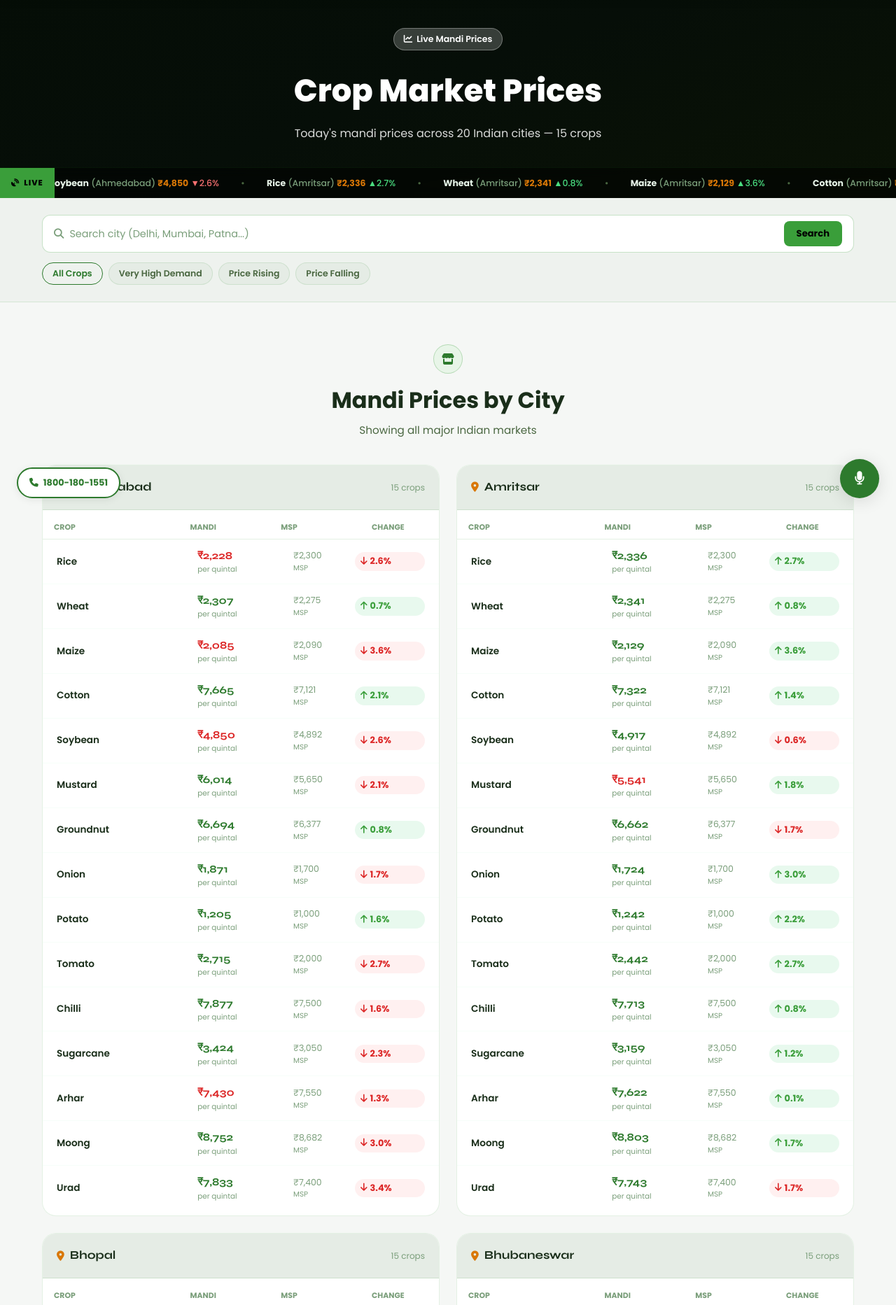
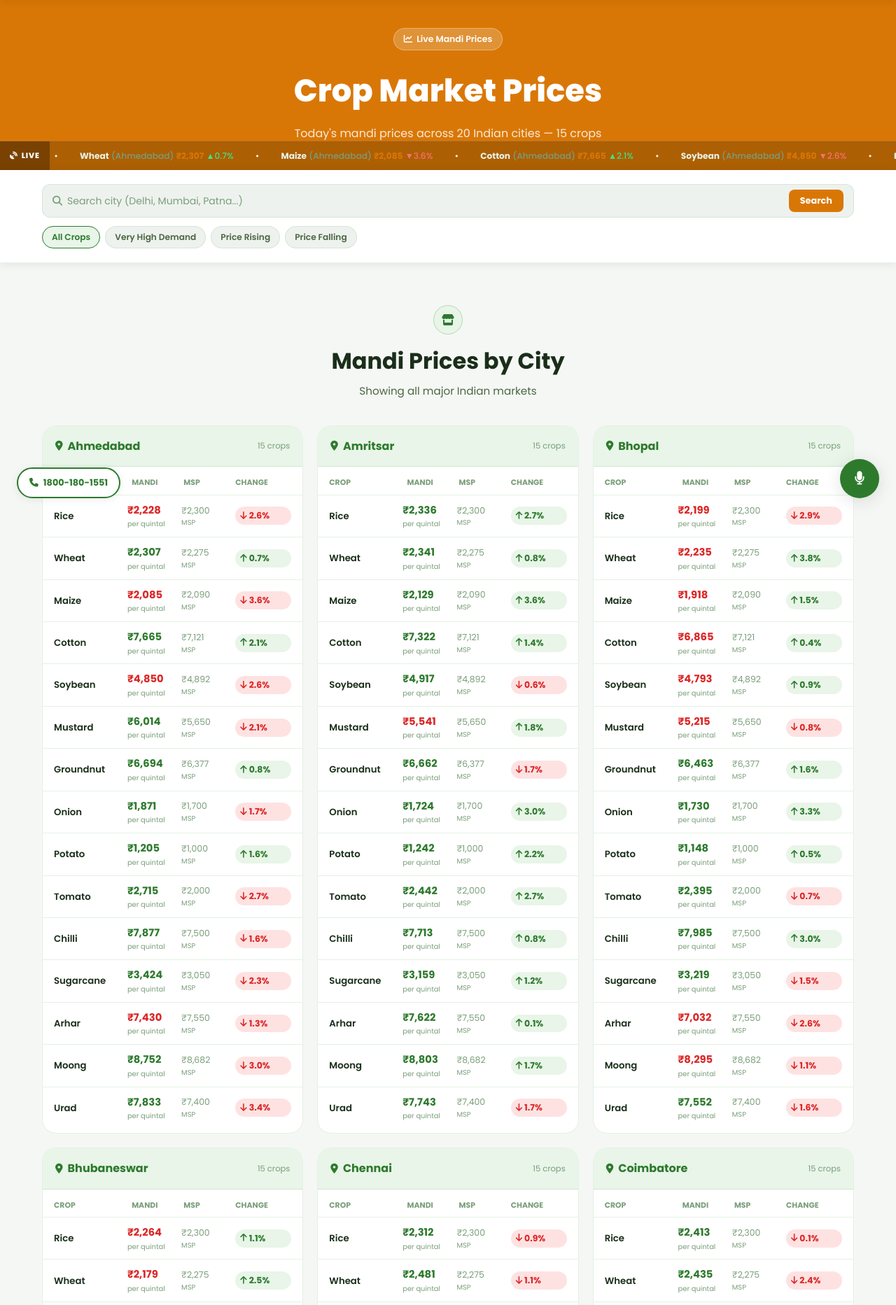
Before and after one commit to puspendugorai-coder/SmartAgro, a Flask app: page /market in a window 1280 px wide. Shown: the part 64-1929 px from the top of the page at 70% size. Run offline with Flask 3, Linux system fonts and the light colour scheme.

Commit message:
Update market.css with new styles and layout changes
Refactor market CSS styles for improved layout and design.

```diff
--- a/static/css/market.css
+++ b/static/css/market.css
@@ -1,317 +1,74 @@
-/* ═══════════════════════════════════════
-   market.css
-═══════════════════════════════════════ */
+.market-hero { background:var(--amber); }
+.market-hero .page-hero { background:var(--amber); }
+.market-hero h1 { color:#fff; }
+.price-ticker { position:absolute; bottom:0; left:0; right:0; height:42px; background:rgba(0,0,0,0.2); border-top:1px solid rgba(255,255,255,0.15); display:flex; align-items:center; overflow:hidden; z-index:2; }
+.ticker-label { padding:0 14px; background:rgba(0,0,0,0.3); color:#fff; font-weight:800; font-size:0.68rem; height:100%; display:flex; align-items:center; gap:5px; flex-shrink:0; letter-spacing:0.8px; }
+.ticker-track { flex:1; overflow:hidden; height:100%; display:flex; align-items:center; }
+.ticker-content { white-space:nowrap; font-size:0.76rem; color:rgba(255,255,255,0.9); font-weight:500; animation:tickerScroll 120s linear infinite; padding-left:100%; }
+@keyframes tickerScroll { from{transform:translateX(0)} to{transform:translateX(-50%)} }
 
-.market-hero { padding-bottom: 80px; background: linear-gradient(160deg, #050d06, #060e08, #0a1205); }
-.market-hero .orb-1 { background: radial-gradient(circle, var(--amber), transparent); }
-.market-hero .orb-2 { background: radial-gradient(circle, var(--green-2), transparent); }
+.search-bar-section { background:var(--card); border-bottom:1px solid var(--border); padding:20px 0; position:sticky; top:var(--nav-h); z-index:100; box-shadow:var(--shadow); }
+.search-filter-bar { display:flex; flex-direction:column; gap:12px; }
+.search-box { display:flex; align-items:center; gap:7px; background:var(--bg-2); border:1.5px solid var(--border); border-radius:var(--radius); padding:7px 14px; transition:var(--trans); }
+.search-box:focus-within { border-color:var(--amber); }
+.search-box i { color:var(--text-3); font-size:0.88rem; }
+.search-box input { flex:1; background:none; border:none; outline:none; color:var(--text); font-size:0.88rem; font-family:inherit; }
+.search-box input::placeholder { color:var(--text-3); }
+.search-btn { padding:7px 16px; background:var(--amber); color:#fff; font-weight:700; font-size:0.8rem; border-radius:var(--radius-sm); transition:var(--trans); border:none; cursor:pointer; }
+.search-btn:hover { opacity:0.9; }
+.clear-btn { width:26px; height:26px; border-radius:50%; background:var(--bg-3); border:1px solid var(--border); color:var(--text-3); display:flex; align-items:center; justify-content:center; font-size:0.72rem; transition:var(--trans); cursor:pointer; }
+.clear-btn:hover { background:var(--red); color:#fff; border-color:transparent; }
+.filter-chips { display:flex; gap:7px; flex-wrap:wrap; }
+.chip { padding:6px 13px; border-radius:50px; font-size:0.76rem; font-weight:600; border:1.5px solid var(--border); color:var(--text-2); background:var(--bg-2); cursor:pointer; transition:var(--trans); }
+.chip:hover,.chip.active { background:var(--green-light); border-color:var(--green); color:var(--green); }
+.chip-high:hover,.chip-high.active { background:var(--amber-light); border-color:var(--amber); color:var(--amber); }
+.chip-rising:hover,.chip-rising.active { background:var(--green-light); border-color:var(--green); color:var(--green); }
+.chip-falling:hover,.chip-falling.active { background:var(--red-light); border-color:var(--red); color:var(--red); }
 
-/* Price Ticker */
-.price-ticker {
-  position: absolute;
-  bottom: 0; left: 0; right: 0;
-  height: 44px;
-  background: rgba(0,0,0,0.5);
-  backdrop-filter: blur(8px);
-  border-top: 1px solid var(--border);
-  display: flex;
-  align-items: center;
-  overflow: hidden;
-  z-index: 2;
-}
-.ticker-label {
-  padding: 0 16px;
-  background: var(--green-2);
-  color: #000;
-  font-weight: 800;
-  font-size: 0.7rem;
-  height: 100%;
-  display: flex;
-  align-items: center;
-  gap: 6px;
-  flex-shrink: 0;
-  letter-spacing: 1px;
-}
-.ticker-track { flex: 1; overflow: hidden; height: 100%; display: flex; align-items: center; }
-.ticker-content {
-  white-space: nowrap;
-  font-size: 0.78rem;
-  color: var(--text-2);
-  font-weight: 500;
-  animation: tickerScroll 150s linear infinite;
-  padding-left: 100%;
-}
-@keyframes tickerScroll {
-  from { transform: translateX(0); }
-  to   { transform: translateX(-100%); }
-}
+.market-loading { text-align:center; padding:70px 0; }
+.market-loading p { color:var(--text-2); margin-top:7px; }
+.market-cities-grid { display:grid; grid-template-columns:repeat(auto-fill,minmax(min(360px,100%),1fr)); gap:20px; }
+.city-card { background:var(--card); border:1.5px solid var(--border); border-radius:var(--radius-lg); overflow:hidden; transition:var(--trans); animation:fadeInUp 0.4s ease both; }
+.city-card:hover { border-color:var(--border-2); box-shadow:var(--shadow); }
+.city-card-header { display:flex; align-items:center; justify-content:space-between; padding:16px 18px; background:var(--green-light); border-bottom:1px solid var(--border); }
+.city-name { display:flex; align-items:center; gap:7px; font-size:1rem; font-weight:700; color:var(--green); }
+.city-name i { font-size:0.88rem; }
+.city-count { font-size:0.72rem; color:var(--text-3); }
+.crop-rows { padding:6px 0; }
+.crop-row { display:grid; grid-template-columns:1.4fr 1fr 1fr 80px; align-items:center; padding:10px 16px; border-bottom:1px solid var(--border); transition:var(--trans); gap:8px; }
+.crop-row:last-child { border-bottom:none; }
+.crop-row:hover { background:var(--bg-2); }
+.cr-name { font-size:0.83rem; font-weight:600; color:var(--text); }
+.cr-price { font-size:0.92rem; font-weight:700; color:var(--text); }
+.cr-unit  { font-size:0.62rem; color:var(--text-3); display:block; }
+.cr-msp   { font-size:0.78rem; color:var(--text-3); }
+.cr-change { display:flex; align-items:center; gap:3px; font-size:0.78rem; font-weight:700; padding:3px 7px; border-radius:50px; }
+.cr-change.up   { color:var(--green); background:var(--green-light); }
+.cr-change.down { color:var(--red);   background:var(--red-light); }
 
-/* ── Search Section ─────────────────── */
-.search-bar-section {
-  background: var(--bg-2);
-  border-bottom: 1px solid var(--border);
-  padding: 24px 0;
-  position: sticky;
-  top: var(--nav-h);
-  z-index: 100;
-}
-.search-filter-bar { display: flex; flex-direction: column; gap: 14px; }
-.search-box {
-  display: flex;
-  align-items: center;
-  gap: 8px;
-  background: var(--card);
-  border: 1px solid var(--border-2);
-  border-radius: var(--radius);
-  padding: 8px 16px;
-  transition: var(--trans);
-}
-.search-box:focus-within { border-color: var(--green); box-shadow: 0 0 0 3px rgba(74,222,128,0.1); }
-.search-box i { color: var(--text-3); font-size: 0.9rem; }
-.search-box input {
-  flex: 1;
-  background: none;
-  border: none;
-  outline: none;
-  color: var(--text);
-  font-size: 0.9rem;
-  font-family: inherit;
-}
-.search-box input::placeholder { color: var(--text-3); }
-.search-btn {
-  padding: 8px 18px;
-  background: var(--green-2);
-  color: #000;
-  font-weight: 700;
-  font-size: 0.82rem;
-  border-radius: var(--radius-sm);
-  transition: var(--trans);
-}
-.search-btn:hover { background: var(--green); transform: scale(1.02); }
-.clear-btn {
-  width: 28px; height: 28px;
-  border-radius: 50%;
-  background: var(--bg-3);
-  border: 1px solid var(--border);
-  color: var(--text-3);
-  display: flex; align-items: center; justify-content: center;
-  font-size: 0.75rem;
-  transition: var(--trans);
-}
-.clear-btn:hover { background: var(--red-2); color: #fff; border-color: transparent; }
+.no-results { text-align:center; padding:70px 0; color:var(--text-3); }
+.no-results i { font-size:2.8rem; margin-bottom:14px; }
+.no-results h3 { font-size:1.1rem; font-weight:700; color:var(--text-2); margin-bottom:7px; }
+.no-results p  { font-size:0.875rem; margin-bottom:20px; }
 
-.filter-chips { display: flex; gap: 8px; flex-wrap: wrap; }
-.chip {
-  padding: 6px 14px;
-  border-radius: 50px;
-  font-size: 0.78rem;
-  font-weight: 600;
-  border: 1px solid var(--border);
-  color: var(--text-2);
-  background: var(--bg-3);
-  cursor: pointer;
-  transition: var(--trans);
-}
-.chip:hover, .chip.active { background: var(--green-glow); border-color: var(--green); color: var(--green); }
-.chip-high:hover, .chip-high.active   { background: rgba(251,191,36,0.1); border-color: var(--amber); color: var(--amber); }
-.chip-rising:hover, .chip-rising.active { background: rgba(74,222,128,0.1); border-color: var(--green); color: var(--green); }
-.chip-falling:hover, .chip-falling.active { background: rgba(248,113,113,0.1); border-color: var(--red); color: var(--red); }
+.chart-section { background:var(--bg-2); }
+.chart-wrapper { background:var(--card); border:1px solid var(--border); border-radius:var(--radius-lg); overflow:hidden; }
+.chart-controls { display:flex; justify-content:space-between; align-items:center; padding:14px 18px; border-bottom:1px solid var(--border); flex-wrap:wrap; gap:10px; }
+.chart-tabs { display:flex; gap:4px; }
+.chart-tab { padding:6px 13px; border-radius:var(--radius-sm); font-size:0.8rem; font-weight:600; color:var(--text-2); background:var(--bg-2); border:1px solid var(--border); transition:var(--trans); cursor:pointer; }
+.chart-tab:hover,.chart-tab.active { background:var(--green-light); border-color:var(--green); color:var(--green); }
+.chart-city-select select { padding:6px 11px; background:var(--bg-2); border:1px solid var(--border-2); border-radius:var(--radius-sm); color:var(--text); font-size:0.8rem; font-family:inherit; outline:none; cursor:pointer; }
+.chart-canvas-wrap { padding:20px; height:340px; position:relative; }
 
-/* ── Legend ─────────────────────────── */
-.legend-section { background: var(--bg-3); border-bottom: 1px solid var(--border); padding: 14px 0; }
-.legend-bar { display: flex; align-items: center; gap: 20px; flex-wrap: wrap; }
-.legend-item { display: flex; align-items: center; gap: 6px; font-size: 0.78rem; color: var(--text-2); }
-.legend-dot { width: 10px; height: 10px; border-radius: 50%; flex-shrink: 0; }
-.dot-very-high { background: #a78bfa; }
-.dot-high      { background: var(--green); }
-.dot-medium    { background: var(--amber); }
-.dot-low       { background: var(--text-3); }
-.legend-arrow { font-size: 0.85rem; }
-.arrow-up  { color: var(--green); }
-.arrow-down { color: var(--red); }
-.legend-divider { width: 1px; height: 20px; background: var(--border); margin: 0 4px; }
+.table-wrapper { overflow-x:auto; border-radius:var(--radius); border:1px solid var(--border); }
+.price-table { width:100%; border-collapse:collapse; font-size:0.8rem; min-width:860px; }
+.price-table th { padding:11px 14px; background:var(--green-light); color:var(--green); font-weight:700; text-align:right; border-bottom:1px solid var(--border); white-space:nowrap; font-size:0.76rem; }
+.price-table th:first-child { text-align:left; }
+.price-table td { padding:10px 14px; border-bottom:1px solid var(--border); text-align:right; color:var(--text); font-weight:500; }
+.price-table td:first-child { text-align:left; font-weight:700; }
+.price-table tr:last-child td { border-bottom:none; }
+.price-table tr:hover td { background:var(--bg-2); }
+.price-table td.not-available { color:var(--text-3); }
 
-/* ── Market Data Grid ───────────────── */
-.market-loading { text-align: center; padding: 80px 0; }
-.market-loading p { color: var(--text-2); margin-top: 8px; }
-
-.market-cities-grid {
-  display: grid;
-  grid-template-columns: repeat(auto-fill, minmax(min(380px, 100%), 1fr));
-  gap: 24px;
-}
-
-/* City Card */
-.city-card {
-  background: var(--card);
-  border: 1px solid var(--border);
-  border-radius: var(--radius-lg);
-  overflow: hidden;
-  transition: var(--trans);
-  animation: fadeInUp 0.4s ease both;
-}
-.city-card:hover { border-color: var(--border-2); box-shadow: var(--shadow); }
-
-.city-card-header {
-  display: flex;
-  align-items: center;
-  justify-content: space-between;
-  padding: 18px 20px;
-  background: var(--bg-3);
-  border-bottom: 1px solid var(--border);
-}
-.city-name {
-  display: flex;
-  align-items: center;
-  gap: 8px;
-  font-family: 'Syne', sans-serif;
-  font-size: 1.05rem;
-  font-weight: 700;
-}
-.city-name i { color: var(--amber); font-size: 0.9rem; }
-.city-count { font-size: 0.75rem; color: var(--text-3); }
-
-.crop-rows { padding: 8px 0; }
-.crop-row {
-  display: grid;
-  grid-template-columns: 1.5fr 1fr 80px 100px;
-  align-items: center;
-  padding: 11px 20px;
-  border-bottom: 1px solid rgba(74,222,128,0.05);
-  transition: var(--trans);
-  gap: 8px;
-}
-.crop-row:last-child { border-bottom: none; }
-.crop-row:hover { background: rgba(74,222,128,0.03); }
-
-.cr-name { font-size: 0.85rem; font-weight: 600; color: var(--text); }
-.cr-price { font-size: 0.95rem; font-weight: 700; color: var(--text); font-family: 'Syne', sans-serif; }
-.cr-unit  { font-size: 0.65rem; color: var(--text-3); display: block; }
-
-.cr-change {
-  display: flex;
-  align-items: center;
-  gap: 4px;
-  font-size: 0.8rem;
-  font-weight: 700;
-  padding: 3px 8px;
-  border-radius: 50px;
-}
-.cr-change.up   { color: var(--green-2); background: rgba(34,197,94,0.1); }
-.cr-change.down { color: var(--red);     background: rgba(248,113,113,0.1); }
-
-.cr-demand {
-  display: inline-flex;
-  align-items: center;
-  justify-content: center;
-  padding: 3px 8px;
-  border-radius: 50px;
-  font-size: 0.68rem;
-  font-weight: 700;
-  text-transform: uppercase;
-  letter-spacing: 0.5px;
-}
-.demand-very-high { background: rgba(167,139,250,0.12); color: #a78bfa; border: 1px solid rgba(167,139,250,0.25); }
-.demand-high      { background: rgba(74,222,128,0.1);   color: var(--green); border: 1px solid rgba(74,222,128,0.2); }
-.demand-medium    { background: rgba(251,191,36,0.1);   color: var(--amber); border: 1px solid rgba(251,191,36,0.2); }
-.demand-low       { background: rgba(107,140,108,0.15); color: var(--text-3); border: 1px solid rgba(107,140,108,0.2); }
-
-/* No Results */
-.no-results {
-  text-align: center;
-  padding: 80px 0;
-  color: var(--text-3);
-}
-.no-results i { font-size: 3rem; margin-bottom: 16px; }
-.no-results h3 { font-size: 1.2rem; font-weight: 700; color: var(--text-2); margin-bottom: 8px; }
-.no-results p  { font-size: 0.875rem; margin-bottom: 24px; }
-
-/* ── Chart Section ──────────────────── */
-.chart-section { background: var(--bg-2); }
-.chart-wrapper {
-  background: var(--card);
-  border: 1px solid var(--border);
-  border-radius: var(--radius-lg);
-  overflow: hidden;
-}
-.chart-controls {
-  display: flex;
-  justify-content: space-between;
-  align-items: center;
-  padding: 16px 20px;
-  border-bottom: 1px solid var(--border);
-  flex-wrap: wrap;
-  gap: 12px;
-}
-.chart-tabs { display: flex; gap: 4px; }
-.chart-tab {
-  padding: 7px 14px;
-  border-radius: var(--radius-sm);
-  font-size: 0.82rem;
-  font-weight: 600;
-  color: var(--text-2);
-  background: var(--bg-3);
-  border: 1px solid var(--border);
-  transition: var(--trans);
-}
-.chart-tab:hover, .chart-tab.active {
-  background: var(--green-glow);
-  border-color: var(--green);
-  color: var(--green);
-}
-.chart-city-select select {
-  padding: 7px 12px;
-  background: var(--bg-3);
-  border: 1px solid var(--border-2);
-  border-radius: var(--radius-sm);
-  color: var(--text);
-  font-size: 0.82rem;
-  font-family: inherit;
-  outline: none;
-  cursor: pointer;
-  transition: var(--trans);
-}
-.chart-city-select select:focus { border-color: var(--green); }
-.chart-canvas-wrap { padding: 24px; height: 360px; position: relative; }
-
-/* ── Price Table ────────────────────── */
-.table-wrapper { overflow-x: auto; border-radius: var(--radius); border: 1px solid var(--border); }
-.price-table { width: 100%; border-collapse: collapse; font-size: 0.82rem; min-width: 900px; }
-.price-table th {
-  padding: 12px 16px;
-  background: var(--bg-3);
-  color: var(--text-2);
-  font-weight: 700;
-  text-align: right;
-  border-bottom: 1px solid var(--border);
-  white-space: nowrap;
-  font-size: 0.78rem;
-}
-.price-table th:first-child { text-align: left; }
-.price-table td {
-  padding: 12px 16px;
-  border-bottom: 1px solid rgba(74,222,128,0.05);
-  text-align: right;
-  color: var(--text);
-  font-weight: 500;
-}
-.price-table td:first-child { text-align: left; font-weight: 700; }
-.price-table tr:last-child td { border-bottom: none; }
-.price-table tr:hover td { background: rgba(74,222,128,0.03); }
-.price-table td.not-available { color: var(--text-3); font-size: 0.75rem; }
-
-/* Responsive */
-@media (max-width: 768px) {
-  .market-cities-grid { grid-template-columns: 1fr; }
-  .crop-row { grid-template-columns: 1fr 1fr; gap: 6px; }
-  .cr-demand { display: none; }
-}
-
-@media (max-width: 600px) {
-  .ticker-label { padding: 0 10px; font-size: 0.62rem; }
-  .ticker-content { font-size: 0.72rem; }
-  .crop-row { grid-template-columns: 1fr 1fr; }
-  .search-bar-section { padding: 14px 0; }
-  .chart-controls { padding: 12px; }
-  .chart-canvas-wrap { padding: 12px; height: 280px; }
-}
+@media (max-width:768px) { .market-cities-grid { grid-template-columns:1fr; } .crop-row { grid-template-columns:1fr 1fr; gap:6px; } .cr-msp,.cr-change { display:none; } }
+@media (max-width:600px) { .chart-canvas-wrap { padding:10px; height:260px; } }
```
